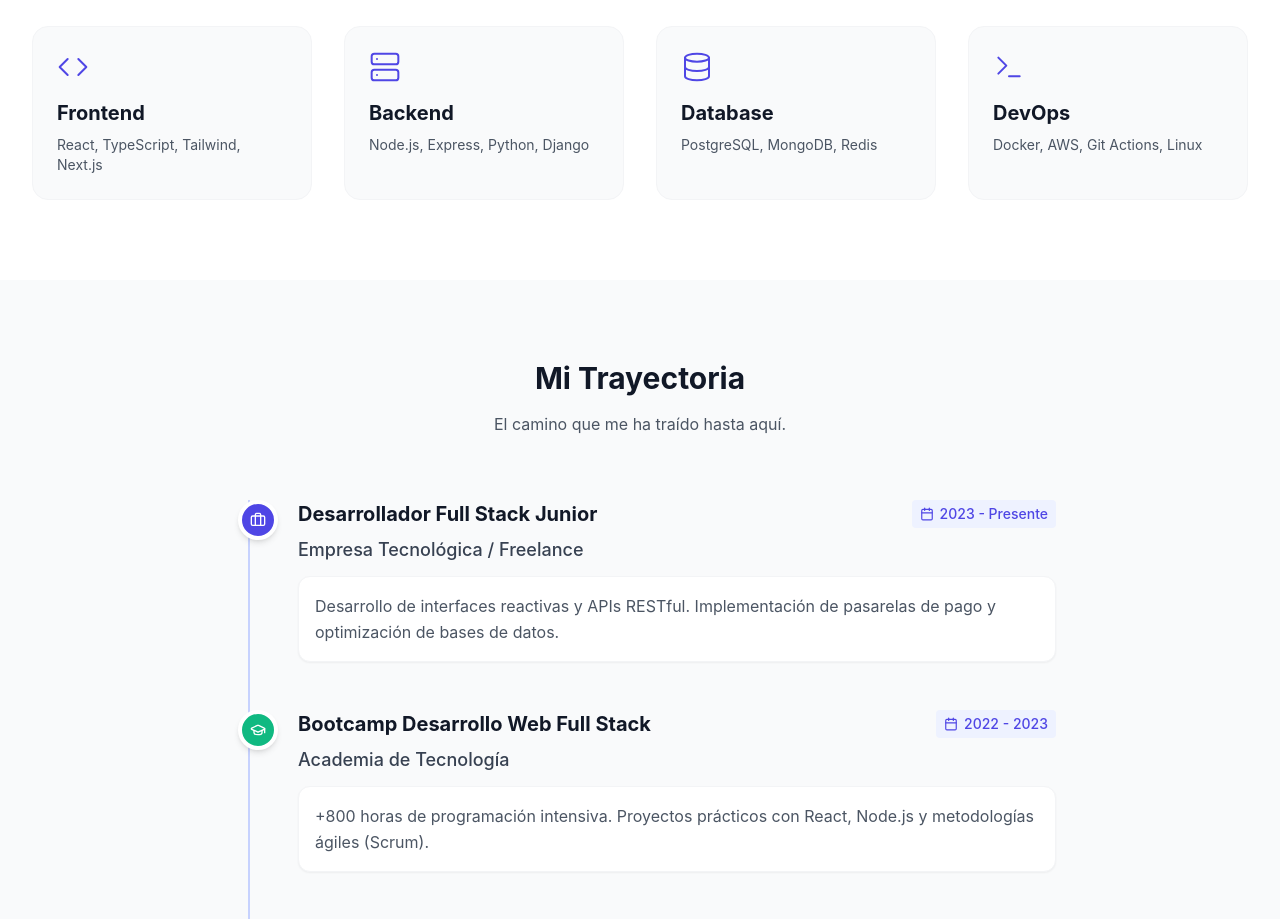
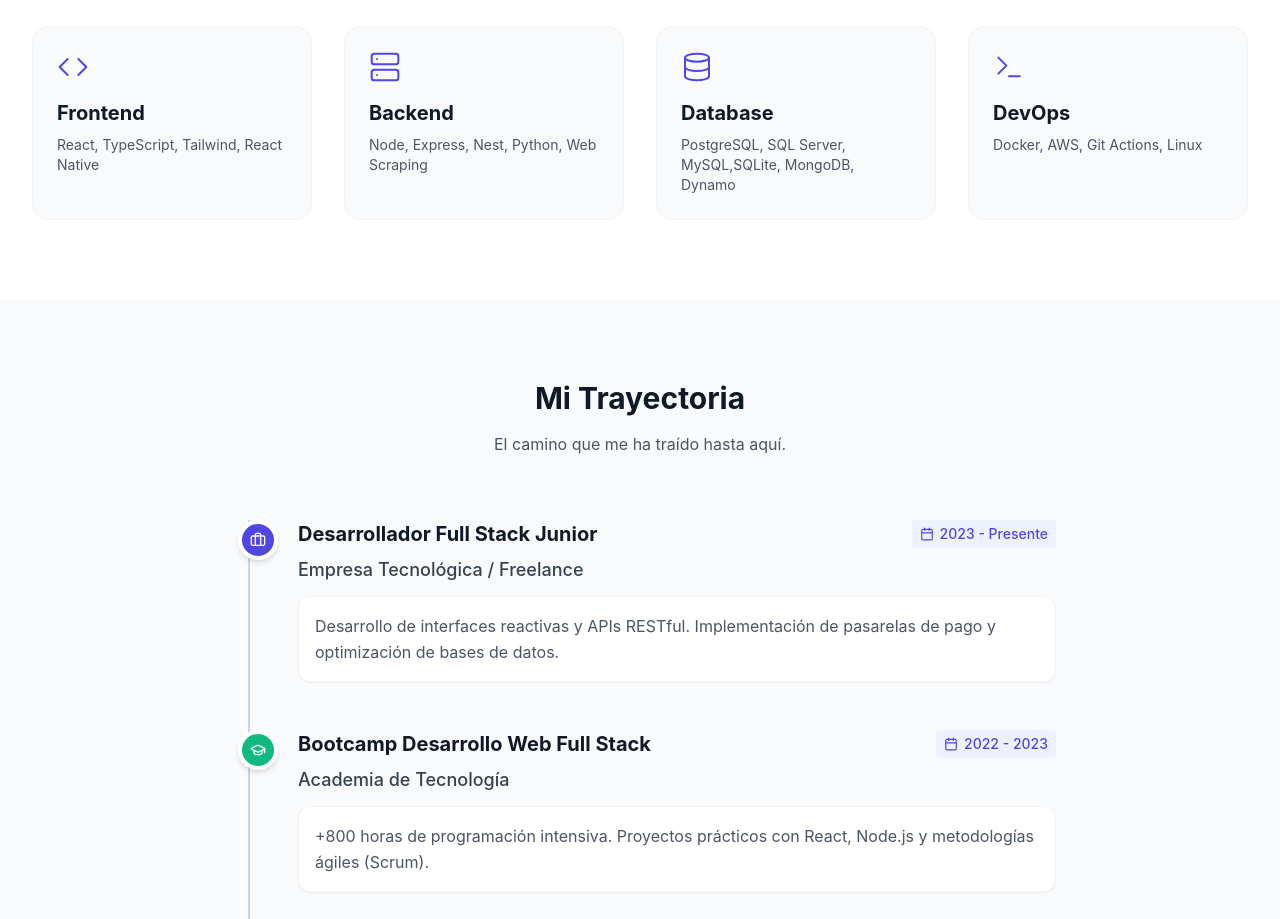
Before and after one commit to mvegha/veghas_portafolio, a React (Vite) app: page / in a window 1280 px wide. Shown: the part 1520-2439 px from the top of the page. Built offline with nearby package versions, Linux system fonts and the light colour scheme.

Commit message:
Agregar skills a las card de stacks

```diff
--- a/src/data/skills/skills.ts
+++ b/src/data/skills/skills.ts
@@ -3,9 +3,9 @@ import { Code, Server, Database, Terminal } from 'lucide-react';
 import type { Skill } from '../../interfaces/app/app';
 
 const skills: Skill[] = [
-  { name: 'Frontend', icon: Code, tools: 'React, TypeScript, Tailwind, Next.js' },
-  { name: 'Backend', icon: Server, tools: 'Node.js, Express, Python, Django' },
-  { name: 'Database', icon: Database, tools: 'PostgreSQL, MongoDB, Redis' },
+  { name: 'Frontend', icon: Code, tools: 'React, TypeScript, Tailwind, React Native' },
+  { name: 'Backend', icon: Server, tools: 'Node, Express, Nest, Python, Web Scraping' },
+  { name: 'Database', icon: Database, tools: 'PostgreSQL, SQL Server, MySQL,SQLite, MongoDB, Dynamo' },
   { name: 'DevOps', icon: Terminal, tools: 'Docker, AWS, Git Actions, Linux' }
 ];
 
```
